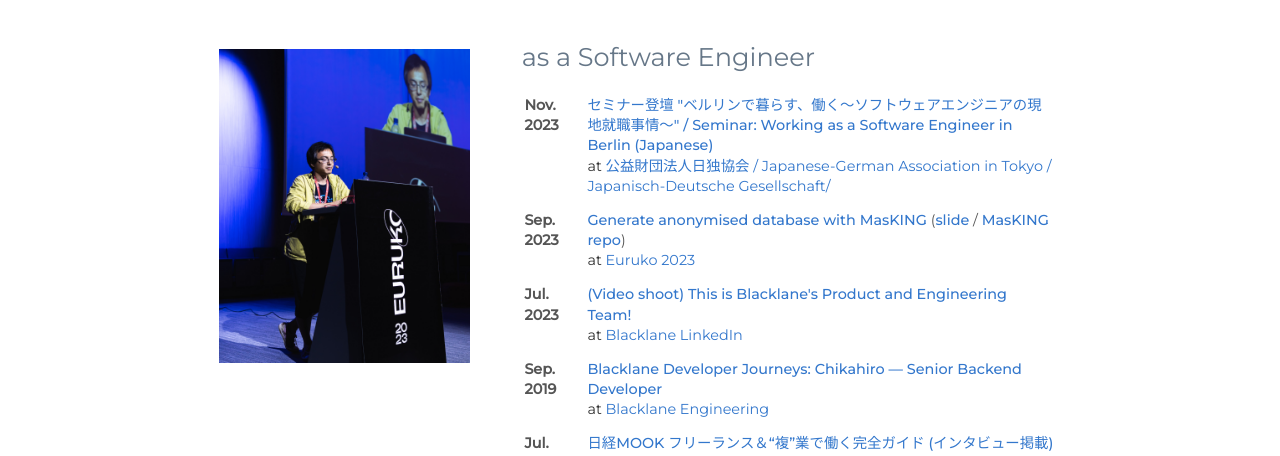
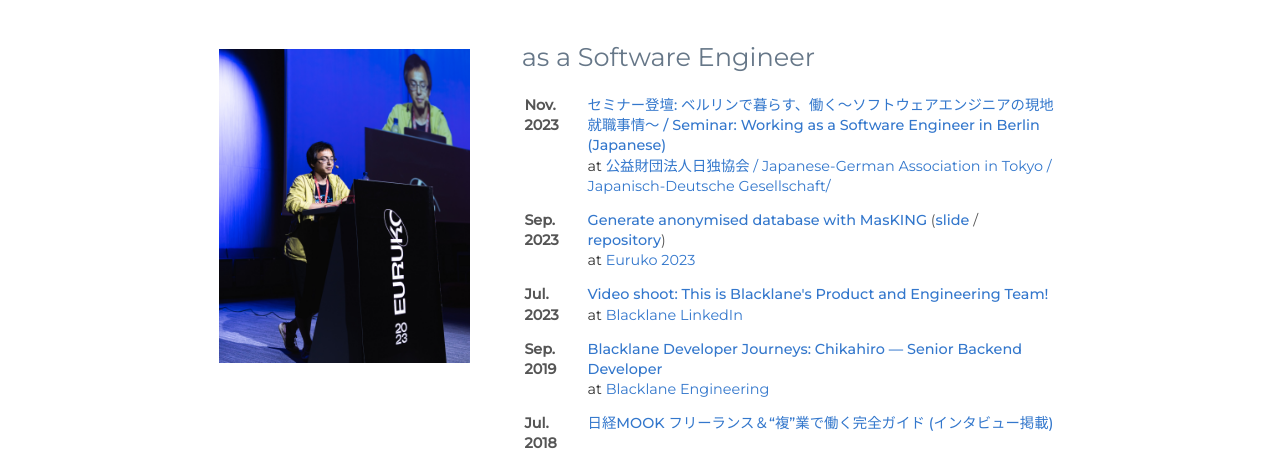
Before and after one commit to kibitan/kibitan.github.io, a plain HTML site: page index.html in a window 1280 px wide. Shown: the part 554-1010 px from the top of the page. Drawn offline with nearby package versions, Linux system fonts and the light colour scheme; a script that the page names is missing.

Commit message:
make minor wording consitant

```diff
--- a/index.html
+++ b/index.html
@@ -129,7 +129,7 @@
 							<td class="center">
 								<b>
 									<span>
-										<a href="https://www.jdg.or.jp/event/03seminar/seminar_156/20231110j.html" target="_blank">セミナー登壇 "ベルリンで暮らす、働く～ソフトウェアエンジニアの現地就職事情～" / Seminar: Working as a Software Engineer in Berlin (Japanese)</a>
+										<a href="https://www.jdg.or.jp/event/03seminar/seminar_156/20231110j.html" target="_blank">セミナー登壇: ベルリンで暮らす、働く～ソフトウェアエンジニアの現地就職事情～ / Seminar: Working as a Software Engineer in Berlin (Japanese)</a>
 									</span>
 								</b>
 								<br>at <a href="https://www.jdg.or.jp/ target="_blank">公益財団法人日独協会 / Japanese-German Association in Tokyo / Japanisch-Deutsche Gesellschaft/</a>
@@ -144,7 +144,7 @@
 									<span>
 										<a href="https://youtu.be/oml7dcDo_jo" target="_blank">Generate anonymised database with MasKING</a>
 										 (<a href="https://speakerdeck.com/kibitan/generate-anonymised-database-with-masking-2023-dot-09-dot-21-euruko-unconference-talk" target="_blank">slide</a> /
-										<a href="https://github.com/kibitan/masking" target="_blank">MasKING repo</a>)
+										<a href="https://github.com/kibitan/masking" target="_blank">repository</a>)
 									</span>
 								</b>
 								<br>at <a href="https://2023.euruko.org/" target="_blank">Euruko 2023</a>
@@ -158,7 +158,7 @@
 								<b>
 									<span>
 										<a href="https://www.linkedin.com/posts/blacklane-gmbh_blacklane-teamintroduction-productteam-activity-7090605911655731200-OYMp" >
-										(Video shoot) This is Blacklane's Product and Engineering Team!
+										Video shoot: This is Blacklane's Product and Engineering Team!
 										</a>
 									</span>
 								</b>
```
